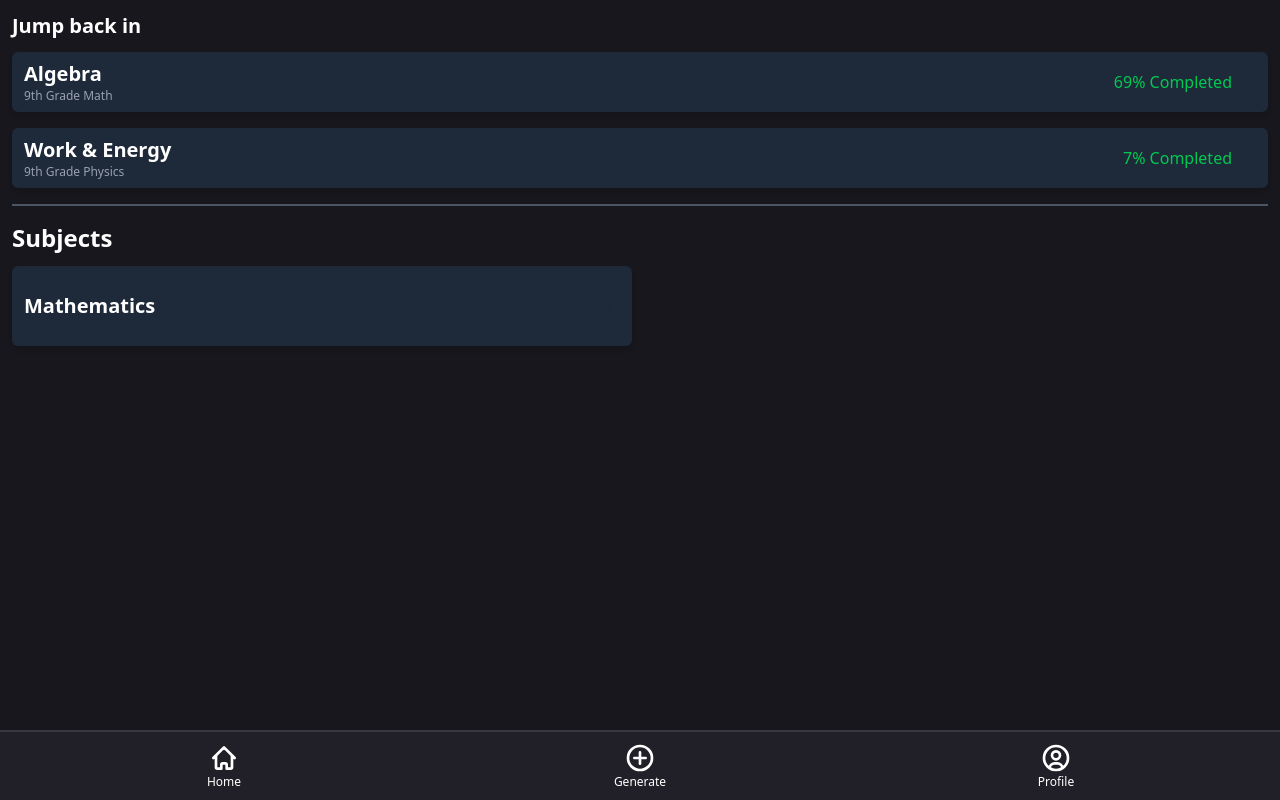
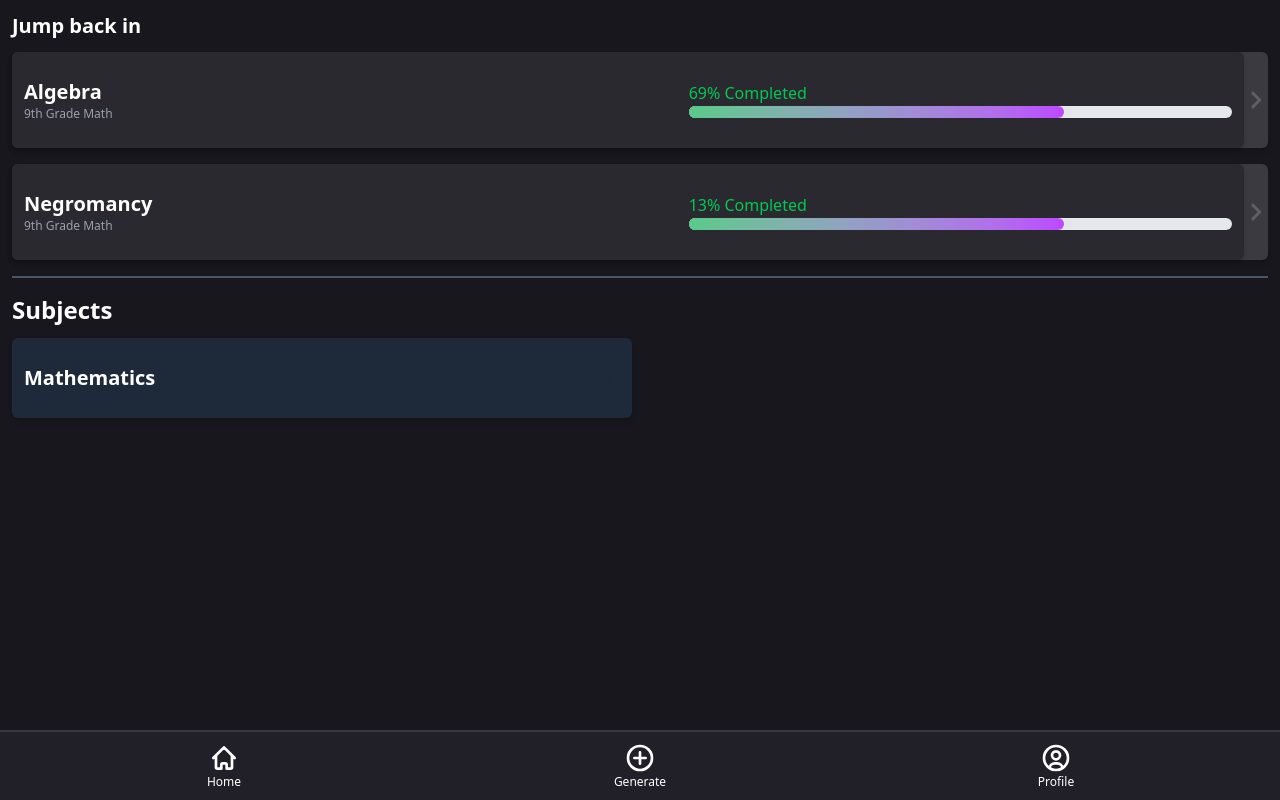
Before and after one commit to OhHiThere101/revision-app-test-2, a Next.js app: page / in a window 1280 px wide. Built offline with nearby package versions, Linux system fonts and the light colour scheme.

Commit message:
re-design home page button
Co-authored-by: ShXn2 <ShXn2@users.noreply.github.com>
Co-authored-by: OhHiThere101 <OhHiThere101@users.noreply.github.com>

```diff
--- a/src/app/page.tsx
+++ b/src/app/page.tsx
@@ -10,42 +10,58 @@ const HomePage = () => {
 
       <div className="grid gap-4 m-3">
 
-        <div className="bg-gray-800 px-3 py-2 rounded-[6px] shadow-md">
+        <div className="flex flex-row items-center justify-end h-24 bg-[#3A3A40] rounded-[6px] shadow-md">
 
-          <div className="flex flex-row items-center justify-between">
+          <div className="bg-[#2A2930] w-full h-full px-3 py-2 rounded-[6px] shadow-md">
 
-            <div className="">
-              <p className="text-xl font-semibold">Algebra</p>
-              <p className="text-gray-400 text-xs">9th Grade Math</p>
-            </div>
+            <div className="grid grid-cols-[55%_45%] items-center w-full h-full">
 
-            <div className="flex flex-row items-center">
-              <p className="text-green-500 text-md">69% Completed</p>
-              <svg className="w-6 h-6 text-gray-800 dark:text-white" aria-hidden="true" xmlns="http://www.w3.org/2000/svg" width="24" height="24" fill="none" viewBox="0 0 24 24">
-                <path stroke="currentColor" strokeLinecap="round" strokeLinejoin="round" strokeWidth="2" d="m9 5 7 7-7 7" />
-              </svg>
+              <div>
+                <p className="text-xl font-semibold">Algebra</p>
+                <p className="text-gray-400 text-xs">9th Grade Math</p>
+              </div>
+
+              <div className="">
+                <p className="text-green-500 text-md">69% Completed</p>
+                <div className="bg-gray-200 rounded-full h-3 my-[1px] dark:bg-gray-700">
+                  <div className="bg-linear-to-r from-[#58CA88] to-[#BC48FF] h-3 rounded-full w-[69%]"></div>
+                </div>
+              </div>
 
             </div>
           </div>
+
+          <svg className="w-6 h-6 text-[#5F5F63]" aria-hidden="true" xmlns="http://www.w3.org/2000/svg" width="24" height="24" fill="none" viewBox="0 0 24 24">
+            <path stroke="currentColor" strokeLinecap="round" strokeLinejoin="round" strokeWidth="3" d="m9 5 7 7-7 7" />
+          </svg>
+
         </div>
 
-        <div className="bg-gray-800 px-3 py-2 rounded-[6px] shadow-md">
+        <div className="flex flex-row items-center justify-end h-24 bg-[#3A3A40] rounded-[6px] shadow-md">
 
-          <div className="flex flex-row items-center justify-between">
+          <div className="bg-[#2A2930] w-full h-full px-3 py-2 rounded-[6px] shadow-md">
 
-            <div className="">
-              <p className="text-xl font-semibold">Work & Energy</p>
-              <p className="text-gray-400 text-xs">9th Grade Physics</p>
-            </div>
+            <div className="grid grid-cols-[55%_45%] items-center w-full h-full">
 
-            <div className="flex flex-row items-center">
-              <p className="text-green-500 text-md">7% Completed</p>
-              <svg className="w-6 h-6 text-gray-800 dark:text-white" aria-hidden="true" xmlns="http://www.w3.org/2000/svg" width="24" height="24" fill="none" viewBox="0 0 24 24">
-                <path stroke="currentColor" strokeLinecap="round" strokeLinejoin="round" strokeWidth="2" d="m9 5 7 7-7 7" />
-              </svg>
+              <div>
+                <p className="text-xl font-semibold">Negromancy</p>
+                <p className="text-gray-400 text-xs">9th Grade Math</p>
+              </div>
+
+              <div>
+                <p className="text-green-500 text-md">13% Completed</p>
+                <div className="bg-gray-200 rounded-full h-3 my-[1px] dark:bg-gray-700">
+                  <div className="bg-linear-to-r from-[#58CA88] to-[#BC48FF] h-3 rounded-full w-[69%]"></div>
+                </div>
+              </div>
 
             </div>
           </div>
+
+          <svg className="w-6 h-6 text-[#5F5F63]" aria-hidden="true" xmlns="http://www.w3.org/2000/svg" width="24" height="24" fill="none" viewBox="0 0 24 24">
+            <path stroke="currentColor" strokeLinecap="round" strokeLinejoin="round" strokeWidth="3" d="m9 5 7 7-7 7" />
+          </svg>
+
         </div>
 
       </div>
```
